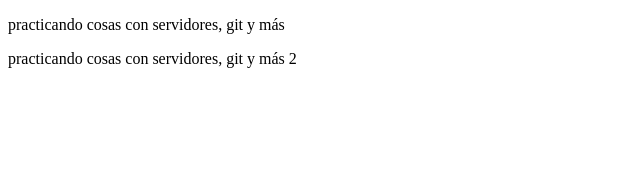
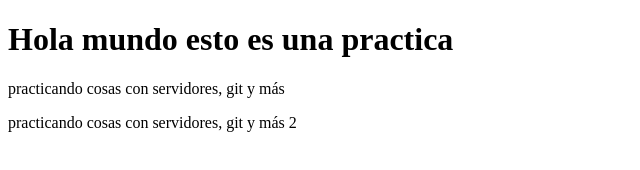
Before and after one commit to kgue27ara/clone-example, a plain HTML site: page index.html in a window 1280 px wide. Shown: the whole page, without its empty margins (0-640 px from the left). Drawn offline with Linux system fonts and the light colour scheme.

Commit message:
update index.html

```diff
--- a/index.html
+++ b/index.html
@@ -6,6 +6,7 @@
     <title>Document</title>
 </head>
 <body>
+    <h1>Hola mundo esto es una practica </h1>
     <p> practicando cosas con servidores, git y más</p>
         <p> practicando cosas con servidores, git y más 2</p>
 
```
